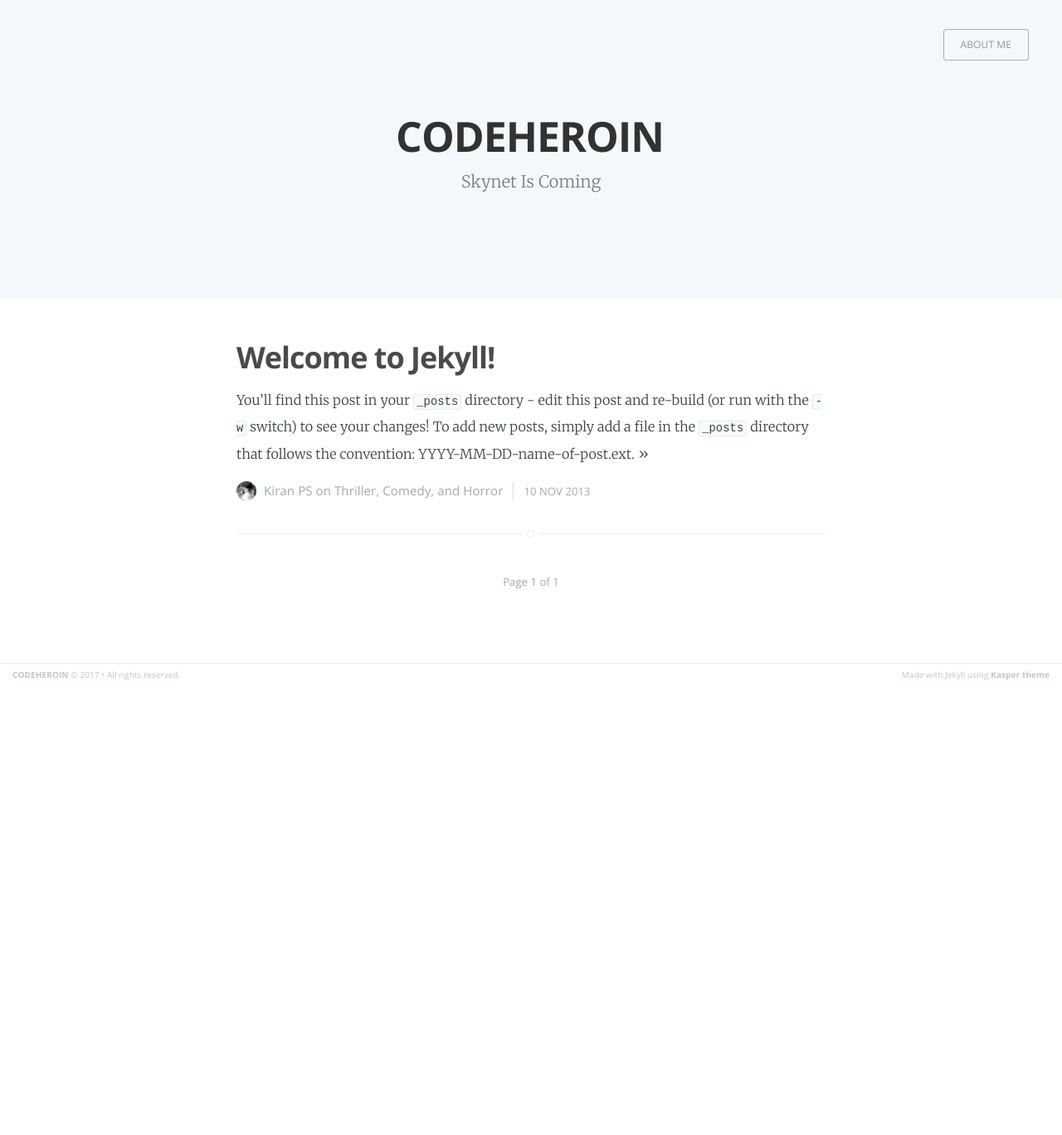
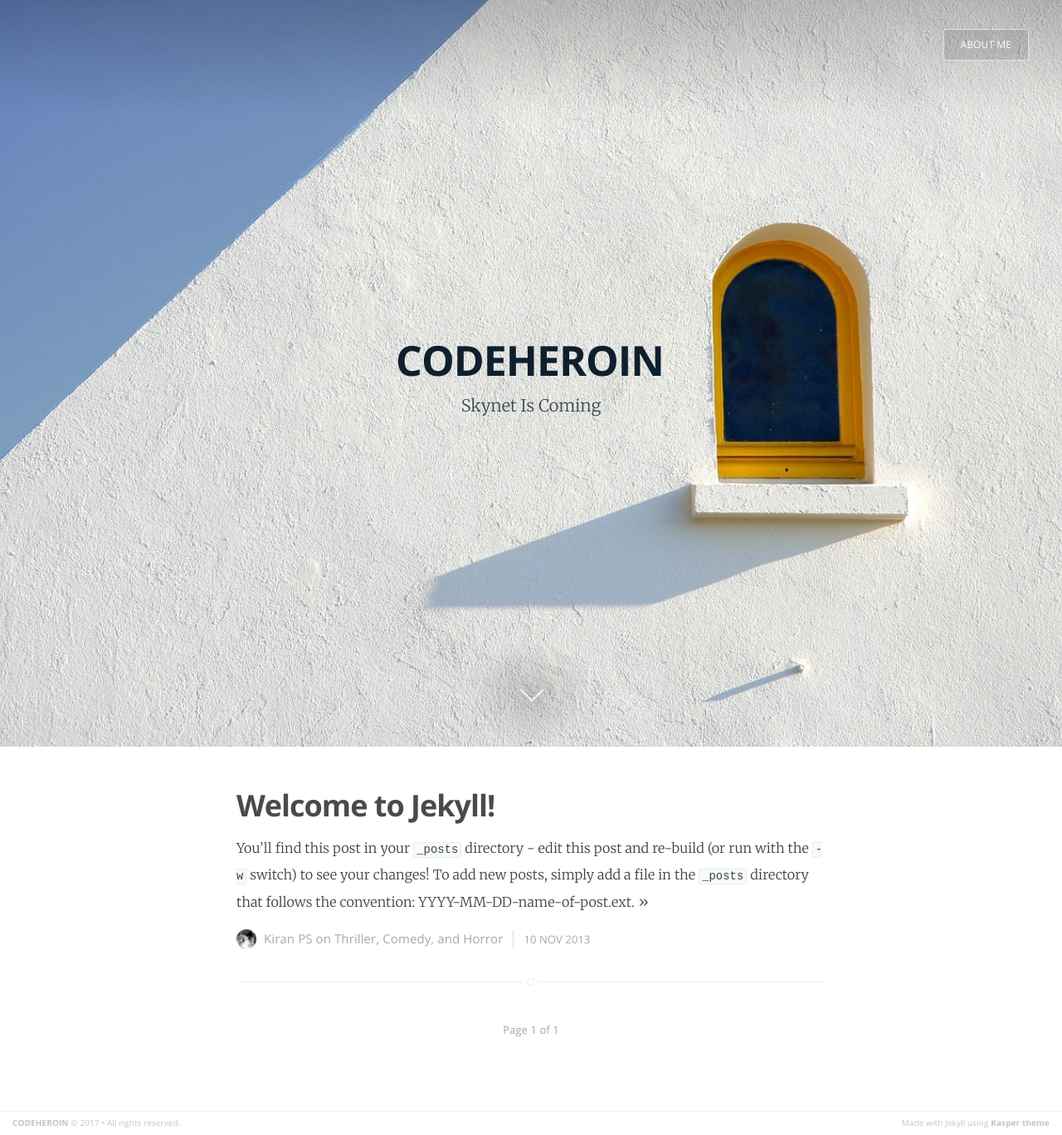
Before and after one commit to kiranps/kiranps.github.io, a Jekyll site: the page built from index.html, in a window 1280 px wide. Shown: the whole page at 83% size. Built offline with Jekyll 4.4.1, drawn with Linux system fonts in a browser that asks for light colours; the list of posts is cut into pages by our own code; before the commit the page ends 900 px from its top, so only the background shows below that.

Commit message:
added cover photo

```diff
--- a/assets/css/screen.css
+++ b/assets/css/screen.css
@@ -666,7 +666,7 @@ margin on the iframe, cause it breaks stuff. */
     letter-spacing: -1px;
     font-weight: 700;
     font-family: "Open Sans", sans-serif;
-    color: #fff;
+    color: #0e1f2d;
 }
 
 .page-description {
@@ -676,7 +676,7 @@ margin on the iframe, cause it breaks stuff. */
     font-weight: 400;
     font-family: "Merriweather", serif;
     letter-spacing: 0.01rem;
-    color: rgba(255,255,255,0.8);
+    color: rgba(14, 31, 45, 0.8);
 }
 
 .no-cover.main-header {
--- a/index.html
+++ b/index.html
@@ -1,7 +1,7 @@
 ---
 layout: default
 title: Home
-cover: false
+cover: '/images/windows-minimal.jpg'
 about: 'about.html'
 ---
 
```
Also changed, not shown: images/windows-minimal.jpg (added).
